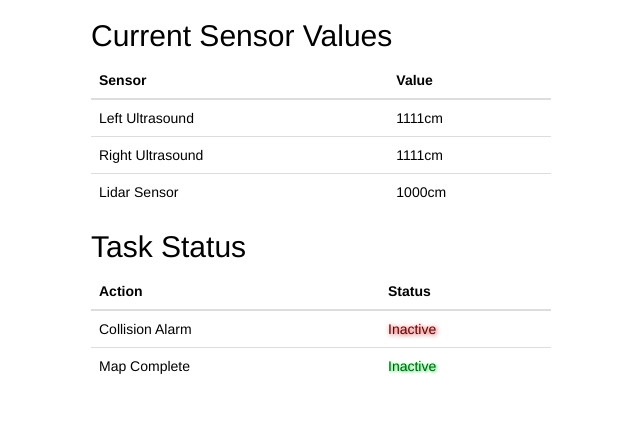
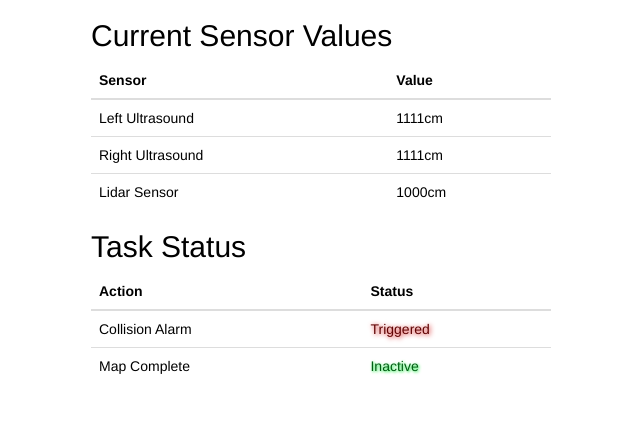
Before and after one commit to rosscreav/FYP-Code, a Flask app: page / in a window 1280 px wide; the page is wider, and only the part inside the window is pictured. Shown: the part 763-1199 px from the top of that part, without its empty margins (584-1224 px from the left). Run offline with Flask 2, Linux system fonts and the light colour scheme; some libraries are stand-ins or nearby versions.

Commit message:
Updated Collision alaram

```diff
--- a/Webserver/Flask/static/livechart.js
+++ b/Webserver/Flask/static/livechart.js
@@ -115,9 +115,8 @@ $(document).ready(function(){
         document.getElementById('map').innerHTML  = value;
      });
 
-     socket.on('alarm', function(color,text) {
+     socket.on('alarm', function(color) {
         document.getElementById('alarm').className   = color;
-        document.getElementById('alarm').innerHTML   = text;
      });
 
     });
--- a/Webserver/Flask/templates/livelidar.html
+++ b/Webserver/Flask/templates/livelidar.html
@@ -100,7 +100,7 @@
                     <tbody>
                     <tr>
                         <td style="color:black;">Collision Alarm</td>
-                        <td class="inactivecolors" id="alarm">Inactive</td>
+                        <td class="inactivecolors" id="alarm">Triggered</td>
                     </tr>
                     <tr>
                         <td style="color:black;">Map Complete</td>
--- a/Webserver/Flask/webserver.py
+++ b/Webserver/Flask/webserver.py
@@ -48,9 +48,9 @@ def update_chart_data():
         socketIO.emit('ultra_right', str(ultra_right)+"cm", namespace='/test')
         socketIO.emit('lidar_value', str(lidar_value)+"cm", namespace='/test')
         if ultra_right < 5.5 or ultra_right <5.5 or lidar_value <5.5:
-            socketIO.emit('alarm', "activecolors","Active", namespace='/test')
+            socketIO.emit('alarm', "activecolors", namespace='/test')
         else:
-            socketIO.emit('alarm', "inactivecolors","Inactive", namespace='/test')
+            socketIO.emit('alarm', "inactivecolors", namespace='/test')
         #Wait 5 seconds
         socketIO.emit('mapComplete',mapCreationTime,namespace='/test')
         socketIO.sleep(1)
```
